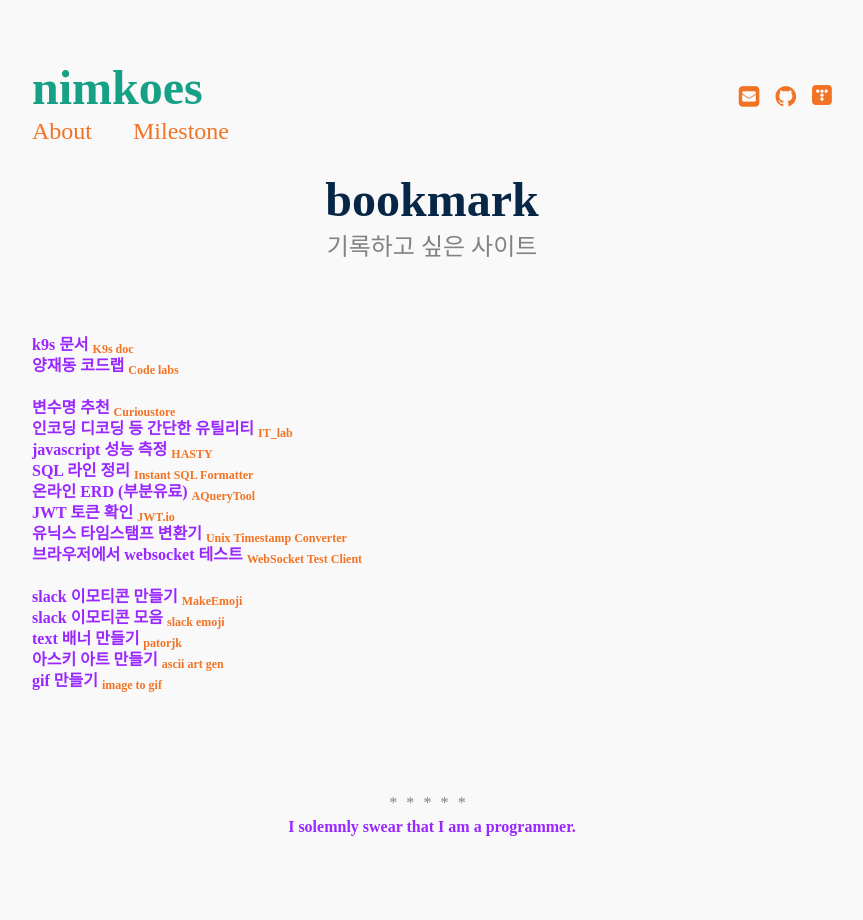
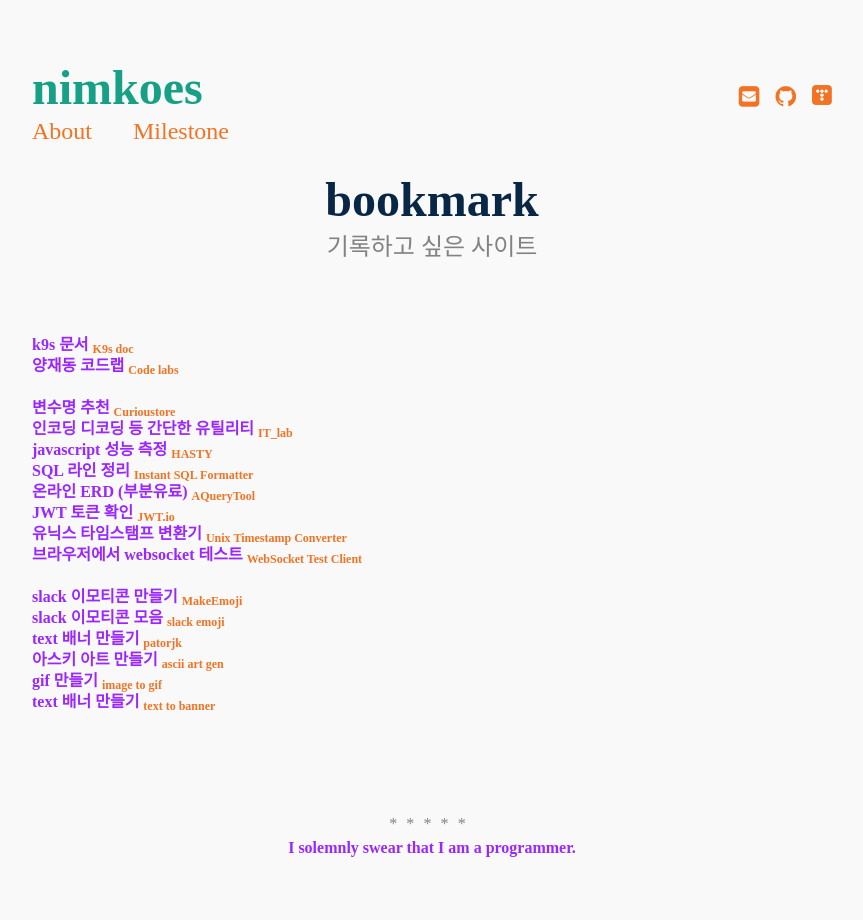
Before and after one commit to nimkoes/portfolio, a Jekyll site: the page built from _posts/1350-01-24-bookmark.md, in a window 1280 px wide. Shown: the whole page, without its empty margins (208-1071 px from the left). Built offline with Jekyll 4.4.1, drawn with Linux system fonts in a browser that asks for light colours.

Commit message:
북마크 링크 추가

```diff
--- a/_posts/1350-01-24-bookmark.md
+++ b/_posts/1350-01-24-bookmark.md
@@ -26,6 +26,7 @@ author: "nimkoes"
 **text 배너 만들기** <sub>[patorjk][link_patorjk]</sub>
 **아스키 아트 만들기** <sub>[ascii art gen][link_ascii_art]</sub>
 **gif 만들기** <sub>[image to gif][link_image_to_gif]</sub>
+**text 배너 만들기** <sub>[text to banner][link_text_banner]</sub>
 
 
 
@@ -50,3 +51,4 @@ author: "nimkoes"
 [link_patorjk]:http://patorjk.com/software/taag/#p=display&f=Graffiti&t=
 [link_ascii_art]:https://wepplication.github.io/tools/asciiArtGen/
 [link_image_to_gif]:https://ezgif.com/maker
+[link_text_banner]:http://patorjk.com/software/taag/#p=display&f=Graffiti&t=Type%20Something%20
```
